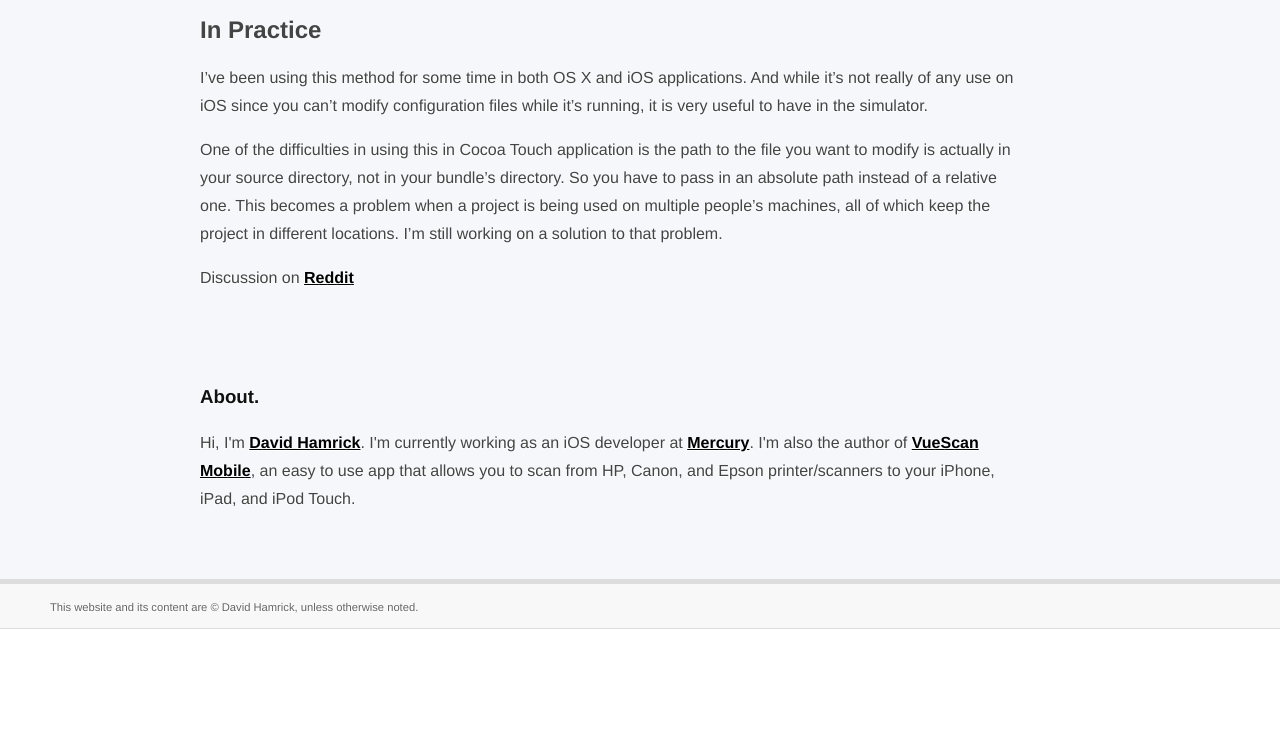
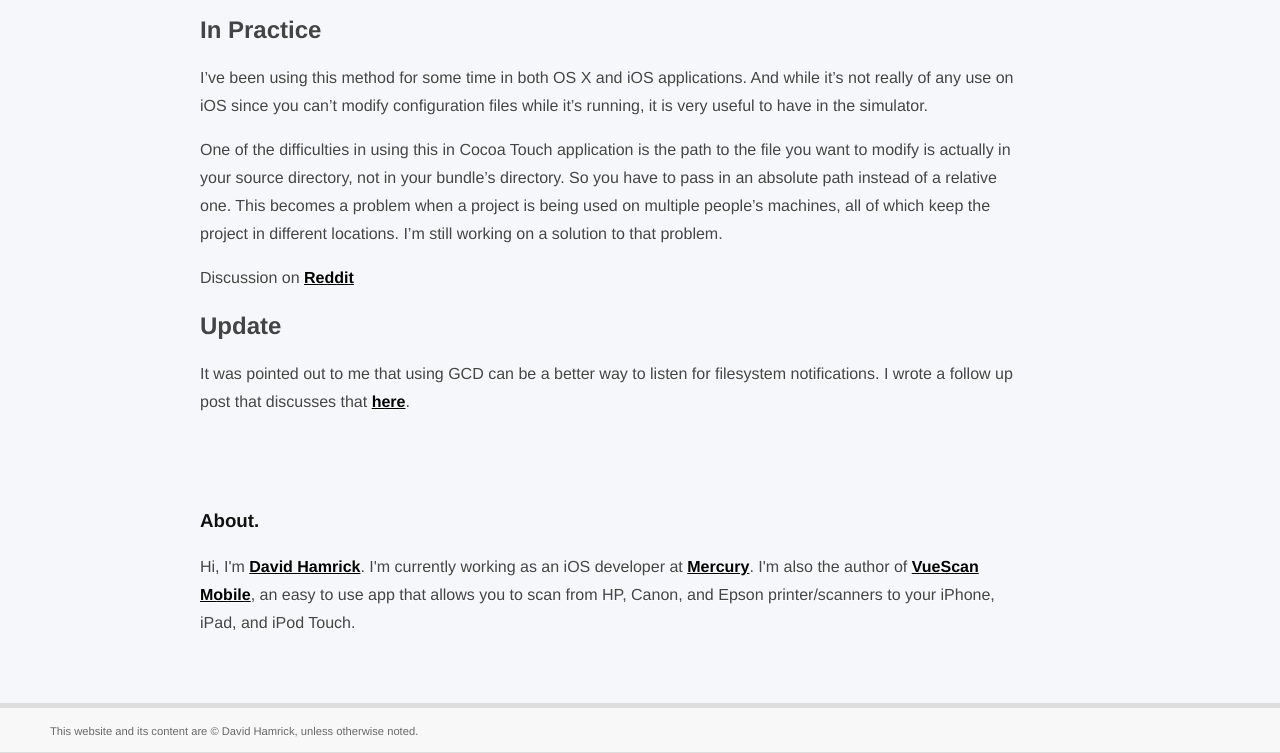
Before and after one commit to hamrickdavid/hamrickdavid.github.com, a Jekyll site: the page built from _posts/2011-10-09-kqueue-in-cocoa.markdown, in a window 1280 px wide and 900 px high, scrolled down 1968 px, cut to the strip 147-900 px from the top of the window. Built offline with Jekyll 4.4.1, drawn with Linux system fonts in a browser that asks for light colours; Markdown is read by kramdown in place of the engine named in the settings; before the commit the page ends 2744 px from its top, so only the background shows below that.

Commit message:
Added update to first post

```diff
--- a/_posts/2011-10-09-kqueue-in-cocoa.markdown
+++ b/_posts/2011-10-09-kqueue-in-cocoa.markdown
@@ -45,5 +45,8 @@ I've been using this method for some time in both OS X and iOS applications. And
 
 One of the difficulties in using this in Cocoa Touch application is the path to the file you want to modify is actually in your source directory, not in your bundle's directory. So you have to pass in an absolute path instead of a relative one. This becomes a problem when a project is being used on multiple people's machines, all of which keep the project in different locations. I'm still working on a solution to that problem.
 
+Discussion on [Reddit](http://www.reddit.com/r/programming/comments/l6j3g/using_kqueue_in_cocoa/)
 
-Discussion on <a href="http://www.reddit.com/r/programming/comments/l6j3g/using_kqueue_in_cocoa/">Reddit</a>
+## Update ##
+
+It was pointed out to me that using GCD can be a better way to listen for filesystem notifications. I wrote a follow up post that discusses that [here](http://www.davidhamrick.com/2011/10/10/handling-filesystem-events-with-gcd.html).
```
